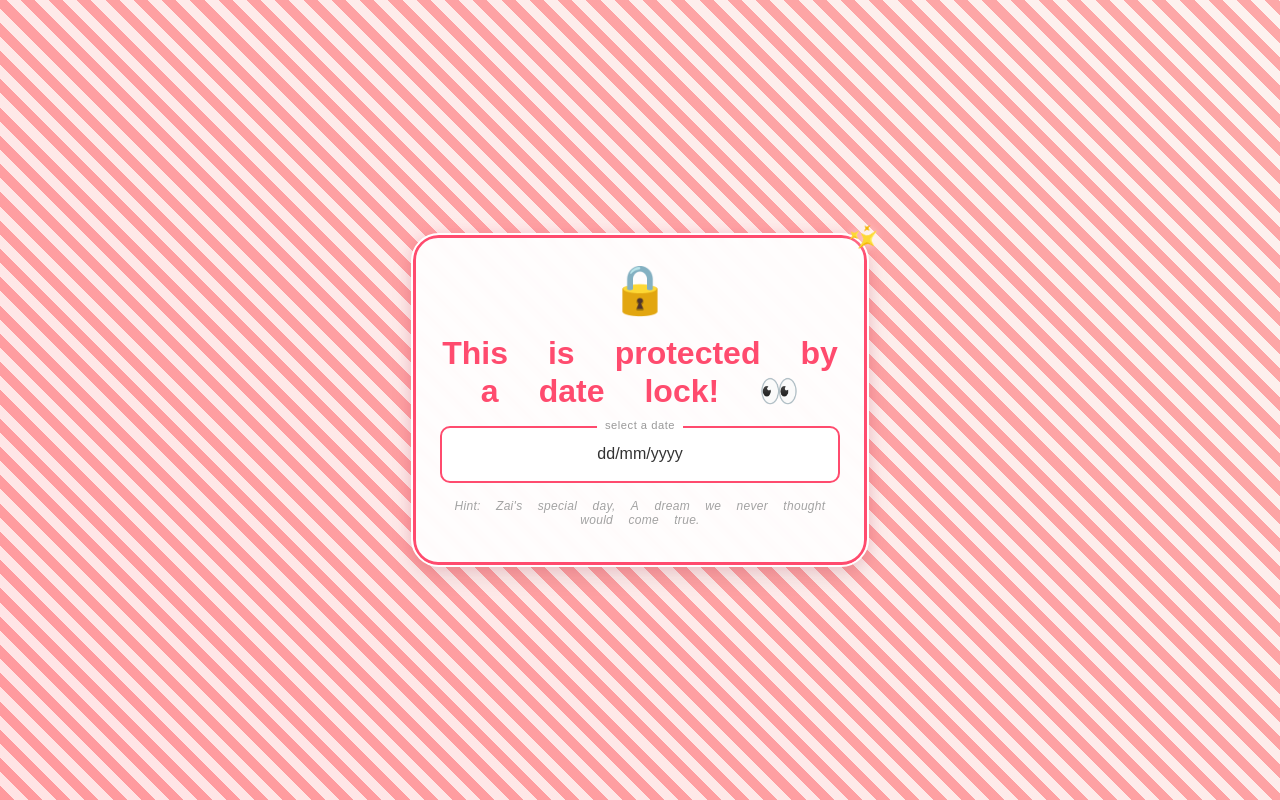
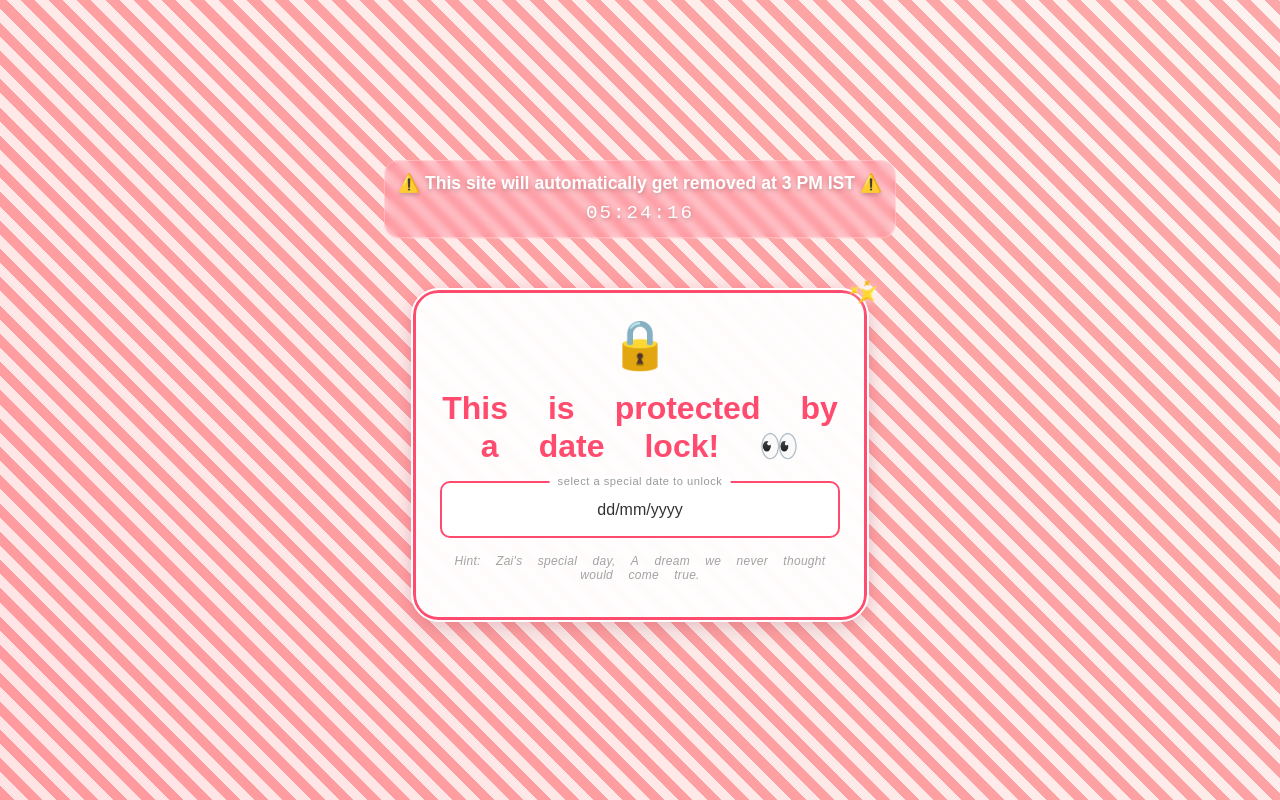
Before and after one commit to akobetcenzie/my-website, a plain HTML site: page index.html in a window 1280 px wide. Drawn offline with nearby package versions, Linux system fonts and the light colour scheme; a web font is replaced by a local one.

Commit message:
Update index.html

```diff
--- a/index.html
+++ b/index.html
@@ -277,15 +277,51 @@
         .flatpickr-day:hover {
             background: rgba(255, 75, 110, 0.2) !important;
         }
+
+        /* Add styles for the countdown timer */
+        .countdown-container {
+            text-align: center;
+            margin-bottom: 2rem;
+            color: white;
+            text-shadow: 0 2px 4px rgba(0, 0, 0, 0.2);
+            font-size: 1.1rem;
+            background: rgba(255, 75, 110, 0.2);
+            padding: 0.8rem;
+            border-radius: 15px;
+            backdrop-filter: blur(5px);
+            -webkit-backdrop-filter: blur(5px);
+            border: 1px solid rgba(255, 255, 255, 0.3);
+            animation: pulse-subtle 2s infinite;
+        }
+
+        .countdown-text {
+            margin-bottom: 0.5rem;
+            font-weight: bold;
+        }
+
+        .countdown-timer {
+            font-family: monospace;
+            font-size: 1.2rem;
+            letter-spacing: 2px;
+        }
+
+        @keyframes pulse-subtle {
+            0%, 100% { opacity: 0.9; }
+            50% { opacity: 1; }
+        }
     </style>
 </head>
 <body>
+    <div class="countdown-container">
+        <div class="countdown-text">⚠️ This site will automatically get removed at 3 PM IST ⚠️</div>
+        <div class="countdown-timer" id="countdown">Loading...</div>
+    </div>
     <div class="hearts" id="hearts"></div>
     <div class="container">
         <div class="lock-icon">🔒</div>
         <h1>This is protected by a date lock! 👀</h1>
         <div class="date-field-wrapper">
-            <span class="date-field-label">select a date</span>
+            <span class="date-field-label">select a special date to unlock</span>
             <input type="text"
                    id="datePicker"
                    class="date-picker"
@@ -299,6 +335,33 @@
 
     <script src="https://cdn.jsdelivr.net/npm/flatpickr"></script>
     <script>
+        // Add countdown timer functionality
+        function updateCountdown() {
+            const now = new Date();
+
+            // Create target time in IST
+            const targetTime = new Date();
+            targetTime.setUTCHours(9, 30, 0); // 15:00 IST = 09:30 UTC
+
+            // If it's past 3 PM IST today, set for tomorrow
+            if (now > targetTime) {
+                targetTime.setDate(targetTime.getDate() + 1);
+            }
+
+            const diff = targetTime - now;
+
+            const hours = Math.floor(diff / (1000 * 60 * 60));
+            const minutes = Math.floor((diff % (1000 * 60 * 60)) / (1000 * 60));
+            const seconds = Math.floor((diff % (1000 * 60)) / 1000);
+
+            document.getElementById('countdown').innerHTML =
+                `${hours.toString().padStart(2, '0')}:${minutes.toString().padStart(2, '0')}:${seconds.toString().padStart(2, '0')}`;
+        }
+
+        // Update countdown every second
+        setInterval(updateCountdown, 1000);
+        updateCountdown(); // Initial call
+
         document.addEventListener('DOMContentLoaded', function() {
             const input = document.getElementById('datePicker');
             const placeholder = document.querySelector('.placeholder-text');
@@ -331,8 +394,8 @@
                     if (dateStr === specialDate) {
                         createHeartAnimation();
                         setTimeout(() => {
-                            window.location.href = "wish.html";
-                        }, 3000);
+                            window.location.href = "encryptedwish.html";
+                        }, 2000);
                     } else {
                         errorMessage.style.display = "block";
                         setTimeout(() => {
```
